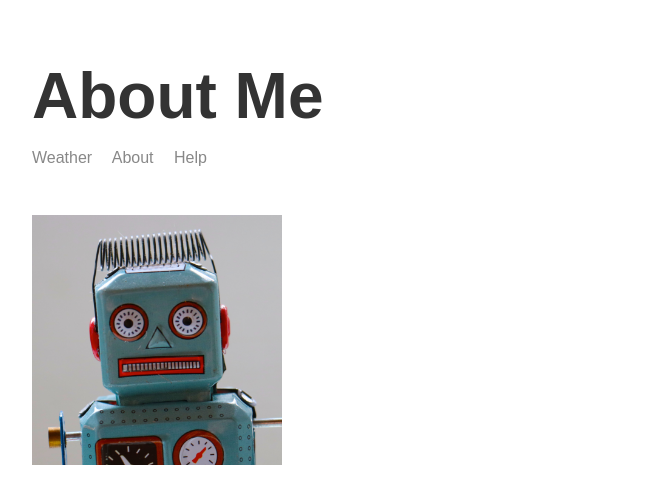
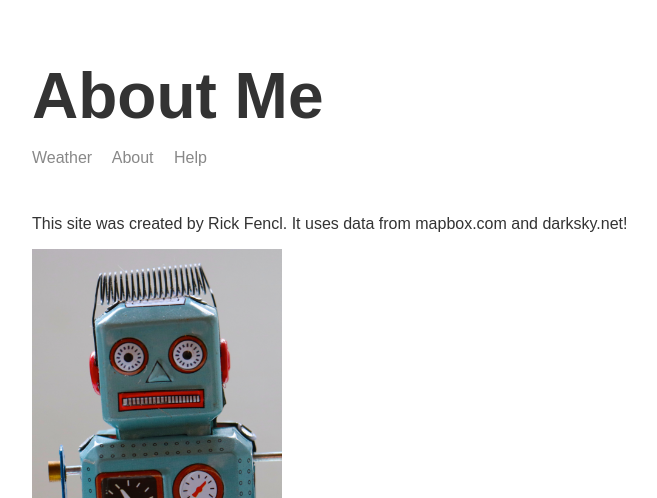
Before and after one commit to rfencl/node3-weather-website, a Node server app: page /about in a window 1280 px wide. Shown: the top 498 px of the page, without its empty margins (283-940 px from the left). Run offline with Node 20, Linux system fonts and the light colour scheme; some libraries are stand-ins or nearby versions.

Commit message:
Added Note to About.hbs and a local start script.

```diff
--- a/package.json
+++ b/package.json
@@ -4,7 +4,8 @@
   "description": "",
   "main": "./src/app.js",
   "scripts": {
-    "start": "node src/app.js"
+    "start": "node src/app.js",
+    "local": "nodemon src/app.js -e js, hbs"
   },
   "keywords": [],
   "author": "",
--- a/templates/views/about.hbs
+++ b/templates/views/about.hbs
@@ -13,6 +13,7 @@
 <body>
   <div class="main-content">
     {{>header}}
+    <p>This site was created by Rick Fencl. It uses data from mapbox.com and darksky.net!</p>
     <img class="portrait" src="/img/robot_small.png" alt="Domo Arogato Mr. Roboto" />
   </div>
   {{>footer}}
```
